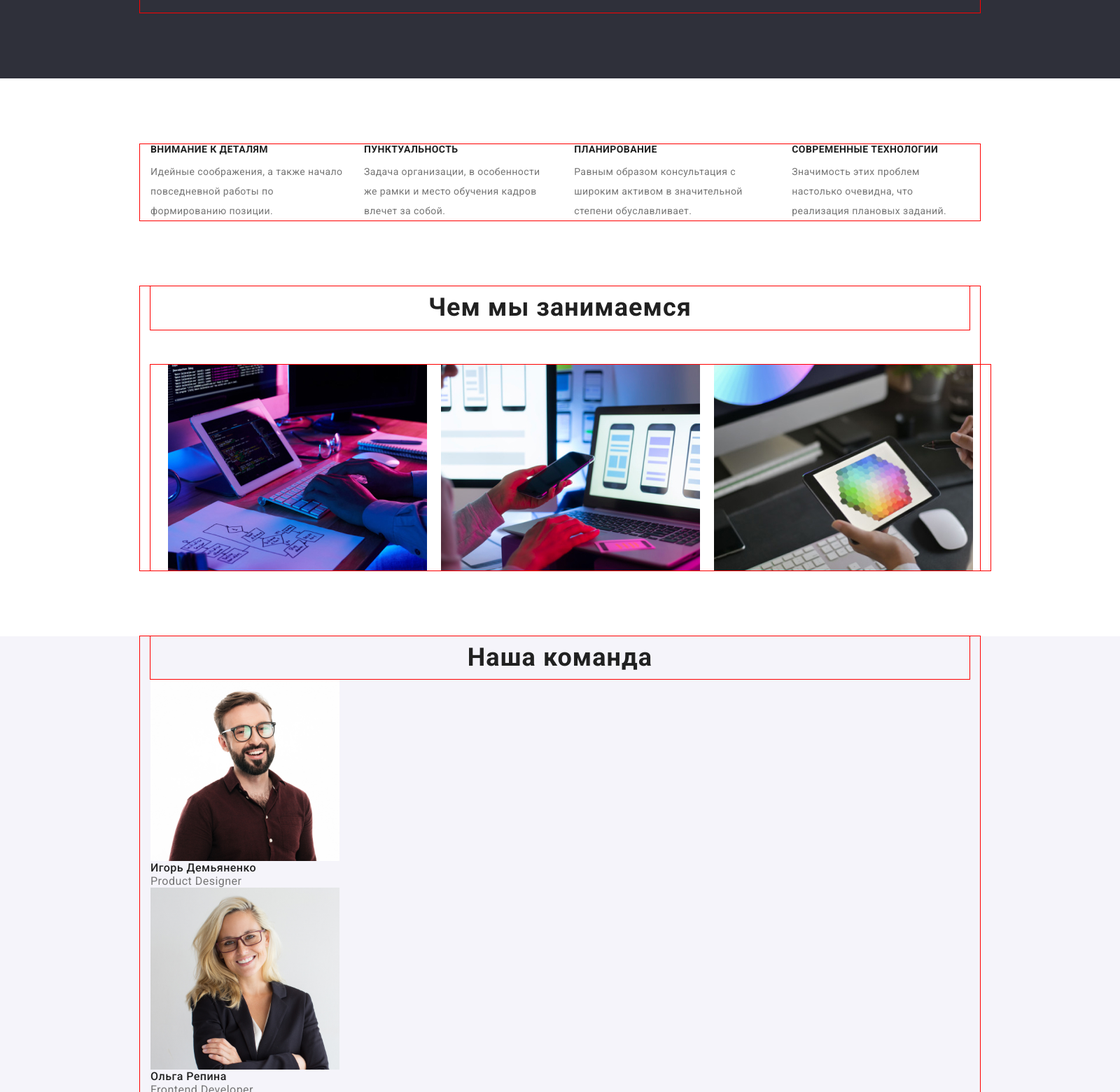
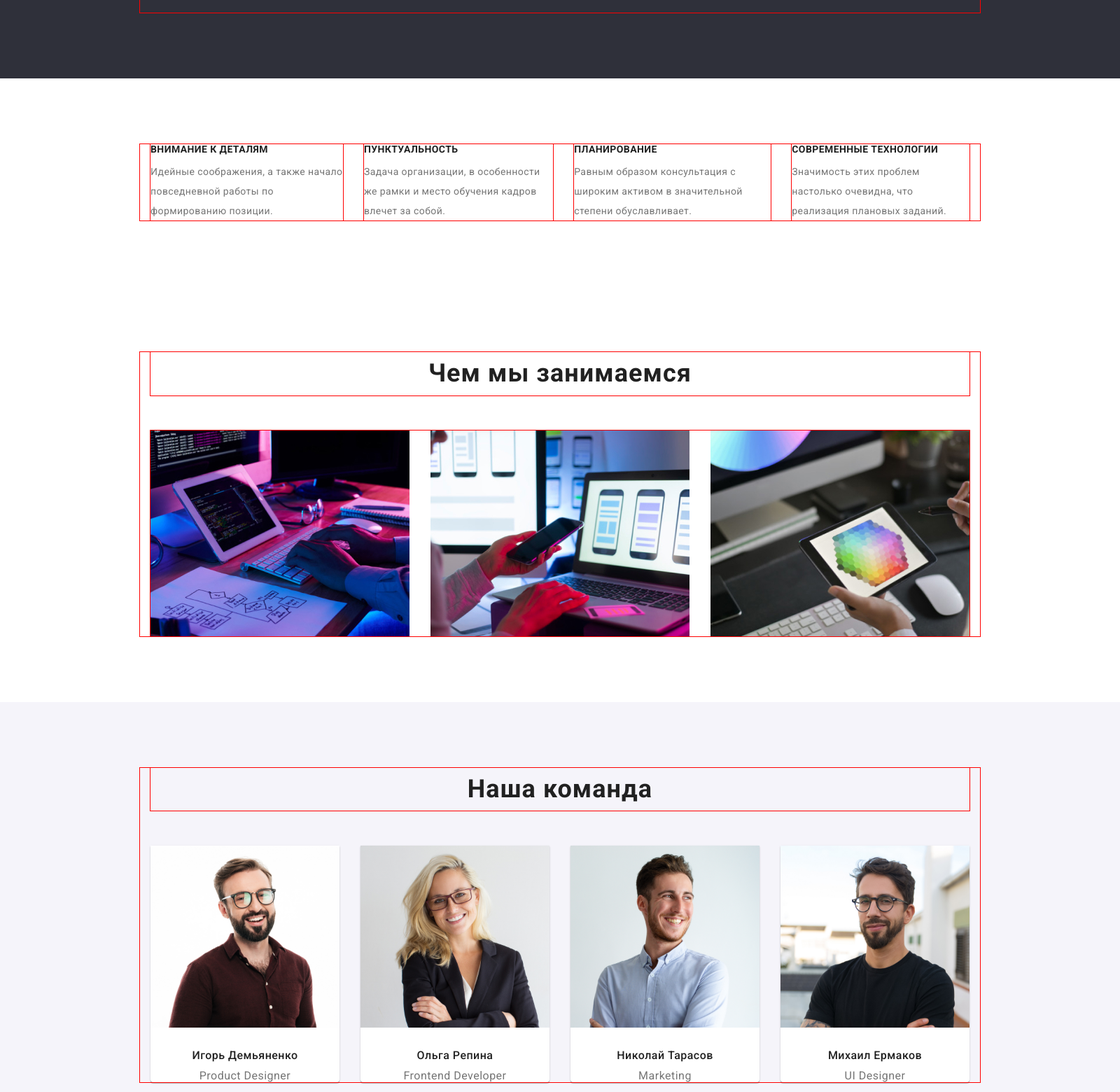
Before and after one commit to Tasha1003Natasha/study_assignments, a web app: file goit-markup-hw-03/index.html in a window 1600 px wide. Shown: the part 560-2120 px from the top of the page at 70% size. Run offline with its HTML, style and script files only (its server is not run), Linux system fonts and the light colour scheme.

Commit message:
ДЗ №3

```diff
--- a/goit-markup-hw-03/css/styles.css
+++ b/goit-markup-hw-03/css/styles.css
@@ -11,12 +11,14 @@
 .body {
     color: var(--text-color);
     font-family: 'Roboto', sans-serif;
+    width: 1600px;
+    outline: 1px solid red;
     }
 
     /*Блочная панель */
 
 /* Reset css */
-h1, h2, h3,p {
+h1, h2, h3,p, li, ul{
     margin: 0;
     padding: 0;
 }
@@ -140,9 +142,9 @@ footer .logo span {
     margin-top: 0;
     margin-bottom: 30px;
     outline: 1px  solid red;
-
-
-
+    width: 696px;
+    margin-left: auto;
+    margin-right: auto;
 
     color: var(--page-color);
     font-weight: 900;
@@ -155,7 +157,6 @@ footer .logo span {
 
 /* кнопка */
 .caption {
-
     text-align: center;
     padding-top: 94px;
     padding-bottom: 94px;
@@ -211,12 +212,19 @@ footer .logo span {
     text-transform: uppercase;
 }
 /* Секция с текстом */
+.blockquote {
+    padding: 94px 0;
+}
+
 .text-section {
+    outline: 1px solid red;
     display:flex;
-    flex-direction: row;
-    margin-top: 94px;
-    margin-bottom: 94px;
 }
+
+.benefits {
+    outline: 1px  solid red;
+}
+
 
 .text-section .benefits + .benefits {
     margin-left: 30px;
@@ -243,20 +251,29 @@ footer .logo span {
     letter-spacing: 0.03em;
   }
 
+
+
 /* Секция с фото */
-.foto {
+.conteiner-foto {
+    padding: 94px 0;
+}
+
+.item-foto {
     display: flex;
-    justify-content: space-around;
-    margin-top: 50px;
-    margin-left: auto;
-    margin-bottom: 94px;
-    margin-right: auto;
+    justify-content:space-between;
+    flex-basis:370px;
+}
+
+.item-foto {
+    outline: 1px solid red;
 }
 
  /* Заголовок h2 */
   .title-foto {
-    margin: 0;
-    padding: 0px;
+    margin-top: 0;
+    margin-left: auto;
+    margin-bottom: 50px;
+    margin-right: auto;
     outline: 1px solid red;
 
 
@@ -270,43 +287,82 @@ footer .logo span {
 
 
     /* Команда ФИО */
+.group {
+    display: flex;
+    align-content: space-around;
+    justify-content: space-between;
+}
+
+.card {
+    background: #FFFFFF;
+    box-shadow: 0px 1px 3px rgba(0, 0, 0, 0.12), 0px 1px 1px rgba(0, 0, 0, 0.14), 0px 2px 1px rgba(0, 0, 0, 0.2);
+    border-radius: 0px 0px 4px 4px;
+}
+
+.group-mine {
+    margin-bottom: 30px;
+    flex-basis:270px;
+}
+
 .team {
+    margin-bottom: 10px;
+
     color: var(--accent);
     font-weight: 500;
     font-size: 16px;
     line-height: 1.19;
     letter-spacing: 0.03em;
+    text-align: center;
 }
 .team-section {
+    display: flex;
+    padding: 94px 0;
     background: #F5F4FA;
-    display: block;
+    width: 1600px;
+    text-align: center;
+    margin-top: 0px;
+    margin-left: auto;
+    margin-bottom: 0;
+    margin-right: auto;
 }
 /* Должность */
 .text-team {
     font-size: 16px;
     line-height: 1.19;
     letter-spacing: 0.03em;
+    text-align: center;
 }
 /* Футер */
 .footer {
-    display: flex;
-    flex-direction: column;
+    outline: 1px solid red;
     background: #2F303A;
     width: 1600px;
 }
 
-.footer-logo{
+.page-footer {
+    width: 145px;
+    outline: 1px solid red;
+    display: flex;
+    flex-direction: column;
+    padding: 0;
+    margin: 0;
+}
+
+.footer-logo {
 margin-top: 60px;
+margin-bottom: 20px;
+}
 
 
-}
-.address .item +.item {
+.address .add + .add {
     margin-bottom: 9;
 }
 
 /* футер почта/телефон */
 .address  {
-    display: block;
+    display: flex;
+    width: 231px;
+    padding-bottom: 60px;
 
     font-size: 14px;
     line-height: 2;
@@ -336,6 +392,10 @@ margin-top: 60px;
 .page-address-link:focus {
  color: var(--logo-color-web);
 }
+
+
+
+
 
 /* Портфолио */
 
@@ -373,37 +433,3 @@ margin-top: 60px;
     background-color: var(--logo-color-web);
     color: var(--page-color);
 }
-
-/*Блочная панель */
-
-/* Reset css */
-h1, h2, h3,p {
-    margin: 0;
-}
-
-
-.conteiner {
-  width: 1200px;
-  padding: 0 15px;
-  margin-left: auto;
-  margin-right: auto;
-  outline: 1px solid red;
-}
-
-img {
-    display: block;
-    max-width: 100%;
-    height: auto;
-}
-
-/* Шапка */
-.site-nav {
-    display: flex;
-}
- /* Подводка убрать */
-.item {
-    outline: 1px  solid red;
-}
-.site-nav .item + .item {
-    margin-left: 50px;
-}
--- a/goit-markup-hw-03/index.html
+++ b/goit-markup-hw-03/index.html
@@ -39,7 +39,7 @@
 
          <section class="caption">
             <div class="conteiner">
-            <h1 class="title">Эффективные решения <br> для вашего бизнеса</h1>
+            <h1 class="title">Эффективные решения для вашего бизнеса</h1>
             <button class="title-button" type="button">Заказать услугу</button>
         </div>
     </section>
@@ -47,11 +47,12 @@
 
 <!-- Секция с текстом -->
 
-   <section>
+   <section class="blockquote">
+
     <div class="conteiner">
     <h2 class="visually-hidden">Наши преимущества</h2>
 
-   <ul class="list text-section">
+   <ul class="list text-section benefits">
    <li class="benefits">
        <h3 class="title-text">Внимание к деталям</h3>
     <p class="text">
@@ -90,11 +91,12 @@
 </section>
 
 <!-- Секция с фото -->
-    <section class="list">
-        <div class="conteiner">
+    <section class="list conteiner-foto">
+        <div class="conteiner ">
     <h2 class="title-foto">Чем мы занимаемся</h2>
-      <ul class="list conteiner">
-          <li class="foto">
+
+      <ul class="list site-foto">
+          <li class="item-foto">
         <img src="./images/box/box1.jpg" alt="клавиатура" width="370" height="294">
         <img src="./images/box/box2.jpg" alt="телефон"  width="370" height="294">
         <img src="./images/box/box3.jpg" alt="планшет"  width="370" height="294">
@@ -110,27 +112,30 @@
     <div class="conteiner">
  <h2 class="title-foto">Наша команда</h2>
 
- <ul class="list">
-     <li>
-<img src="./images/team/productdesigner.jpg" alt="продакт" width="270" height="260">
+ <ul class="list group">
+
+     <li class="card">
+<img class="group-mine" src="./images/team/productdesigner.jpg" alt="продакт" width="270" height="260">
 <h3 class="team">Игорь Демьяненко</h3>
 <p class="text-team">Product Designer</p>
 </li>
 
-<li>
-<img src="./images/team/frontenddeveloper.jpg" alt="фронтенд" width="270" height="260">
+<li class="card">
+<img class="group-mine" src="./images/team/frontenddeveloper.jpg" alt="фронтенд" width="270" height="260">
+
 <h3 class="team">Ольга Репина</h3>
     <p class="text-team">Frontend Developer</p>
 </li>
 
-<li>
-        <img src="./images/team/marketing.jpg" alt="маркетинг" width="270" height="260">
+<li class="card">
+<img class="group-mine" src="./images/team/marketing.jpg" alt="маркетинг" width="270" height="260">
+
 <h3 class="team">Николай Тарасов</h3>
         <p class="text-team">Marketing</p>
     </li>
 
-    <li>
-        <img src="./images/team/designer.jpg" alt="дизайнер" width="270" height="260">
+    <li class="card">
+        <img class="group-mine" src="./images/team/designer.jpg" alt="дизайнер" width="270" height="260">
           <h3 class="team">Михаил Ермаков</h3>
     <p class="text-team">UI Designer</p>
         </li>
@@ -141,19 +146,22 @@
 
     <!-- Футер -->
     <footer class="footer">
+
         <div class="conteiner">
 
-        <a href="" class="logo">Web<span>Studio</span></a>
+    <div class="page-footer">
+         <a href="" class="logo  footer-logo">Web<span>Studio</span></a>
+    </div>
+
 
             <address>
-                <ul class="address">
-                <li class=""><a class="page-address" href="">г. Киев, пр-т Леси Украинки, 26</a></li>
-                <li class=""><a class="page-address-link" href="mailto:info@devstudio.com">info@devstudio.com</a></li>
-                <li class=""><a class="page-address-link" href="tel:+380961111111">+380961111111</a></li>
+                <ul class="address page-footer">
+                <li><a class="page-address ad" href="">г. Киев, пр-т Леси Украинки, 26</a></li>
+                <li><a class="page-address-link ad" href="mailto:info@devstudio.com">info@devstudio.com</a></li>
+                <li><a class="page-address-link ad" href="tel:+380961111111">+380961111111</a></li>
         </ul>
         </address>
 </div>
-
     </footer>
 </body>
 </html>
```
Lines whose indentation alone changed are shown as unchanged.
